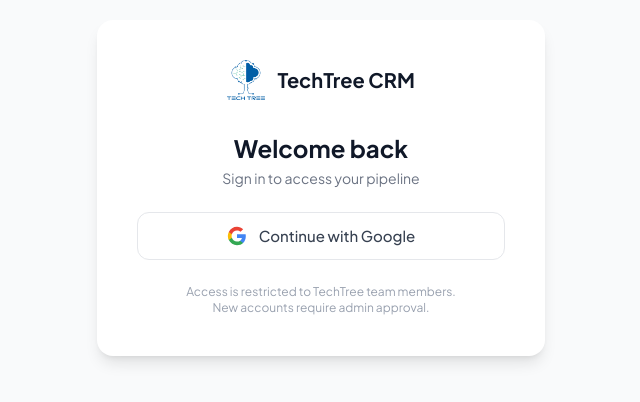
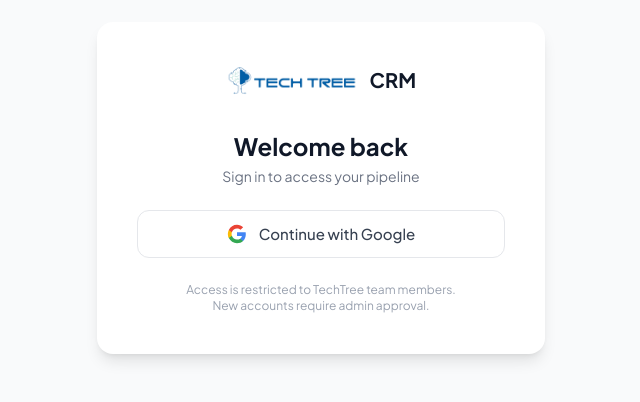
Before and after one commit to mtaha161/techtree-crm, a Next.js app: page /login in a window 1280 px wide. Shown: the part 212-614 px from the top of the page, without its empty margins (319-959 px from the left). Built offline with nearby package versions, Linux system fonts and the light colour scheme; no server answers.

Commit message:
fix login logo using plain img tag

```diff
--- a/src/app/login/page.tsx
+++ b/src/app/login/page.tsx
@@ -1,7 +1,6 @@
 'use client'
 
 import { useState } from 'react'
-import Image from 'next/image'
 import { createClient } from '@/lib/supabase/client'
 
 export default function LoginPage() {
@@ -26,8 +25,8 @@
 
         {/* Logo */}
         <div className="flex items-center gap-3 mb-2">
-          <Image src="/logo.png" alt="TechTree" width={40} height={40} style={{ width: 'auto', height: '40px' }} />
-          <span className="text-xl font-bold text-gray-900">TechTree CRM</span>
+          <img src="/logott.png" alt="TechTree" style={{ height: 36, width: 'auto', objectFit: 'contain' }} />
+          <span className="text-xl font-bold text-gray-900">CRM</span>
         </div>
 
         <div className="text-center">
```
